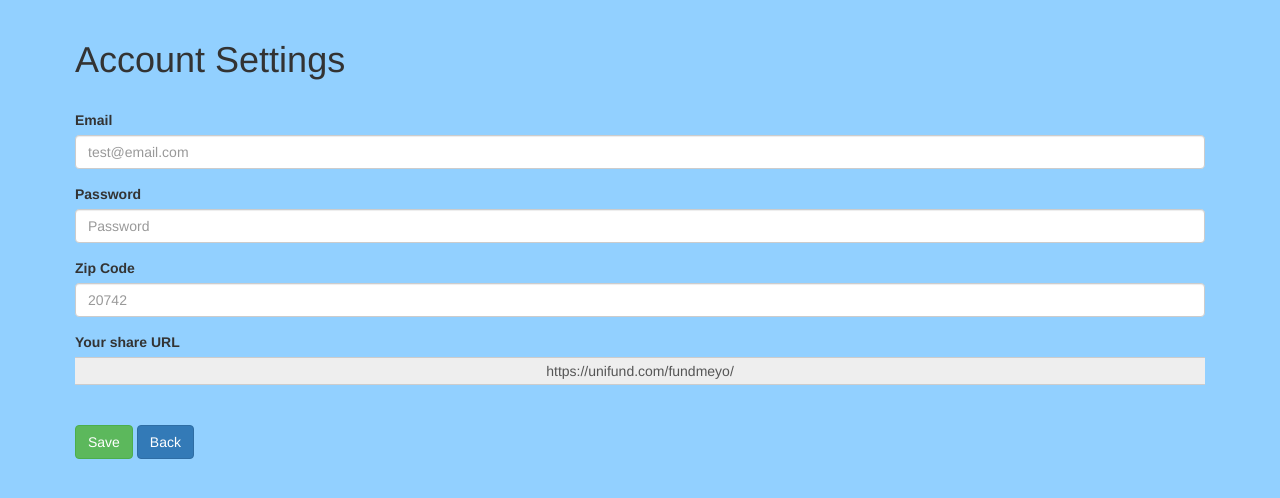
After one commit to KISS/technica15, a Flask app: page /profile/account-settings in a window 1280 px wide. The commit adds this page. Shown: the top 498 px of the page. Run offline with Flask 2, Linux system fonts and the light colour scheme; some libraries are stand-ins or nearby versions.

Commit message:
Added gyphicons, created account-settings page and styled

```diff
--- a/static/main.css
+++ b/static/main.css
@@ -1,5 +1,10 @@
 body {
 	background-color: #92d0ff;
+}
+
+.container {
+	margin: 0 auto;
+	padding: 20px;
 }
 
 .sections h2 {
@@ -9,3 +14,11 @@ body {
 .section-school {
 	background: url('/images/school.png');
  }
+
+.account-form {
+	padding: 20px 0px;
+}
+
+.account-cta {
+	padding-top: 20px;
+}
--- /dev/null
+++ b/templates/account-settings.html
@@ -0,0 +1,38 @@
+<!DOCTYPE html>
+<html>
+	<head>
+		<title>Unifund</title>
+		<meta name="viewport" content="width=device-width, initial-scale=1.0">
+		<link href="/static/bootstrap.min.css" rel="stylesheet" media="screen">
+		<link href="/static/main.css" rel="stylesheet">
+	</head>
+	<body>
+		<div class="container container-fluid">
+			<h1>Account Settings</h1>
+			<!-- <span class="glyphicon glyphicon-menu-left" aria-hidden="true"><a href="/profile"></a></span> -->
+			<form class="account-form">
+				<fieldset class="form-group">
+				    <label for="exampleInputEmail1">Email</label>
+				    <input type="email" class="form-control" id="exampleInputEmail1" placeholder="test@email.com">
+				</fieldset>
+				<fieldset class="form-group">
+				    <label for="exampleInputPassword1">Password</label>
+				    <input type="password" class="form-control" id="exampleInputPassword1" placeholder="Password">
+				</fieldset>
+				<fieldset class="form-group">
+				    <label for="exampleInputPassword1">Zip Code</label>
+				    <input type="password" class="form-control" id="exampleInputPassword1" placeholder="20742">
+				</fieldset>
+				<label for="basic-url">Your share URL</label>
+				<div class="input-group">
+				  <span class="input-group-addon" id="basic-addon3">https://unifund.com/fundmeyo/</span>
+				  <!-- <input type="text" class="form-control" id="basic-url" aria-describedby="basic-addon3"> -->
+				</div>
+			</form>
+			<div class="account-cta">
+				<a href="#" class="btn btn-success">Save</a>
+				<a href="/profile" class="btn btn-primary">Back</a>
+			</div>
+		</div>
+	</body>
+</html>
--- a/templates/index.html
+++ b/templates/index.html
@@ -8,7 +8,7 @@
 		<link href="static/main.css" rel="stylesheet">
 	</head>
 	<body>
-		<div class="container-fluid">
+		<div class="container container-fluid">
 			<div><img src="../images/logo_blue.png"></div>
 			<div class="sections row">
 				<div class="col-xs-6 section-school">
@@ -28,8 +28,8 @@
 						<h2>LOANS</h2>
 					</a>
 				</div>
-				<div class="col-xs-6">
-					<a href="/login section-profile">
+				<div class="col-xs-6 section-profile">
+					<a href="/login">
 						<h2>PROFILE</h2>
 					</a>
 				</div>
--- a/templates/loans.html
+++ b/templates/loans.html
@@ -4,9 +4,10 @@
 		<title>Unifund</title>
 		<meta name="viewport" content="width=device-width, initial-scale=1.0">
 		<link href="static/bootstrap.min.css" rel="stylesheet" media="screen">
+		<link href="static/main.css" rel="stylesheet">
 	</head>
 	<body>
-		<div class="container">
+		<div class="container container-fluid">
 			<h1>Loans</h1>
 			<div>
 				<ul>
--- a/templates/profile.html
+++ b/templates/profile.html
@@ -4,11 +4,12 @@
 		<title>Unifund</title>
 		<meta name="viewport" content="width=device-width, initial-scale=1.0">
 		<link href="static/bootstrap.min.css" rel="stylesheet" media="screen">
+		<link href="static/main.css" rel="stylesheet">
 	</head>
 	<body>
-		<div class="container">
+		<div class="container container-fluid">
 			<h1>Welcome to your Unifund Profile!</h1>
-			<div><a href="/">Account Settings</a></div>
+			<div><a href="/profile/account-settings">Account Settings</a></div>
 			<div><a href="/">Background</a></div>
 			<div><a href="/">Fafsa</a></div>
 			<div><a href="/">Friendfund</a></div>
--- a/templates/scholarships.html
+++ b/templates/scholarships.html
@@ -4,9 +4,10 @@
 		<title>Unifund</title>
 		<meta name="viewport" content="width=device-width, initial-scale=1.0">
 		<link href="static/bootstrap.min.css" rel="stylesheet" media="screen">
+		<link href="static/main.css" rel="stylesheet">
 	</head>
 	<body>
-		<div class="container">
+		<div class="container container-fluid">
 			<h1>Scholarships</h1>
 			<div class="checkbox">
 				<div>Filter options</div>
--- a/templates/school-results.html
+++ b/templates/school-results.html
@@ -4,9 +4,10 @@
 		<title>Unifund</title>
 		<meta name="viewport" content="width=device-width, initial-scale=1.0">
 		<link href="static/bootstrap.min.css" rel="stylesheet" media="screen">
+		<link href="static/main.css" rel="stylesheet">
 	</head>
 	<body>
-		<div class="container">
+		<div class="container container-fluid">
 			<h1>Schools in Maryland</h1>
 			<div>
 				name
--- a/templates/schools.html
+++ b/templates/schools.html
@@ -4,9 +4,10 @@
 		<title>Unifund</title>
 		<meta name="viewport" content="width=device-width, initial-scale=1.0">
 		<link href="static/bootstrap.min.css" rel="stylesheet" media="screen">
+		<link href="static/main.css" rel="stylesheet">
 	</head>
 	<body>
-		<div class="container">
+		<div class="container container-fluid">
 			<h1>School Search</h1>
 			<div>
 				Search by Zipcode
```
Also changed, not shown: templates/login.html (+5 -4 lines), fonts/glyphicons-halflings-regular.ttf (added), fonts/glyphicons-halflings-regular.woff (added), fonts/glyphicons-halflings-regular.woff2 (added), 2 other files.
